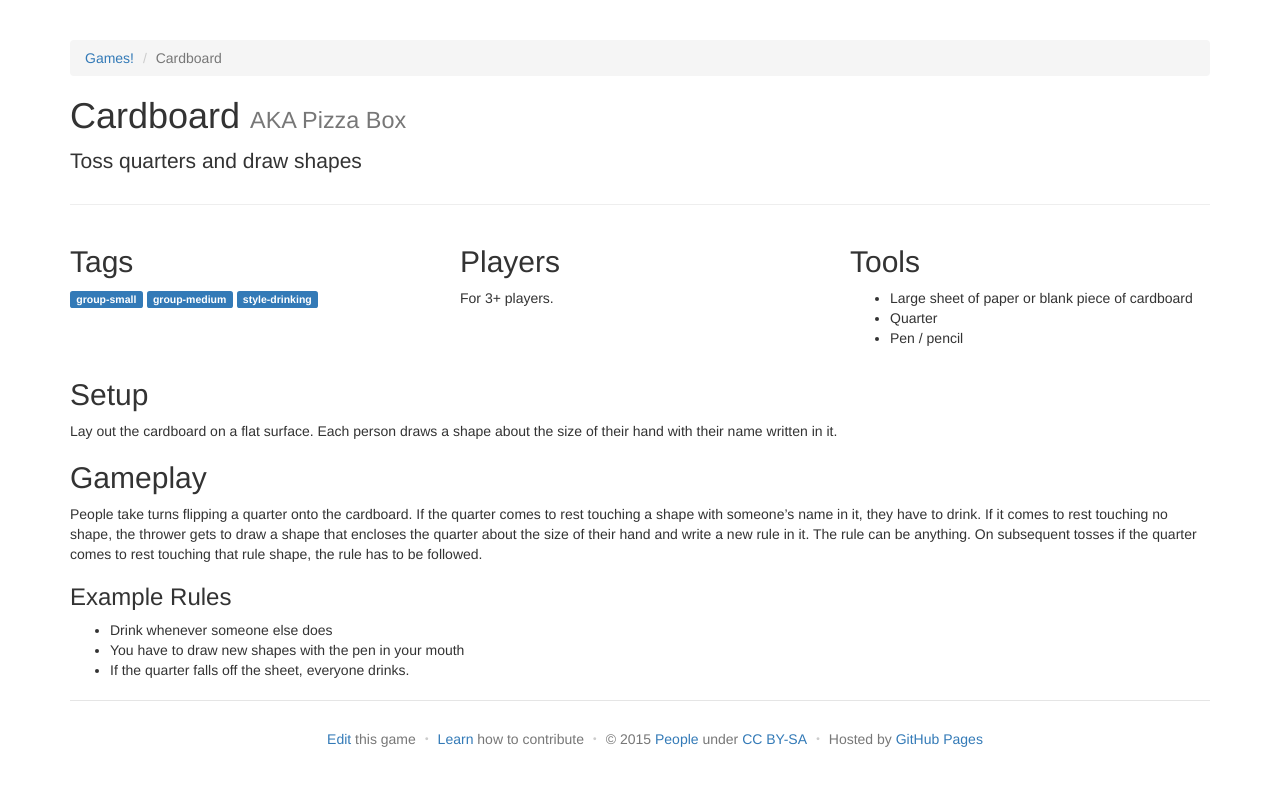
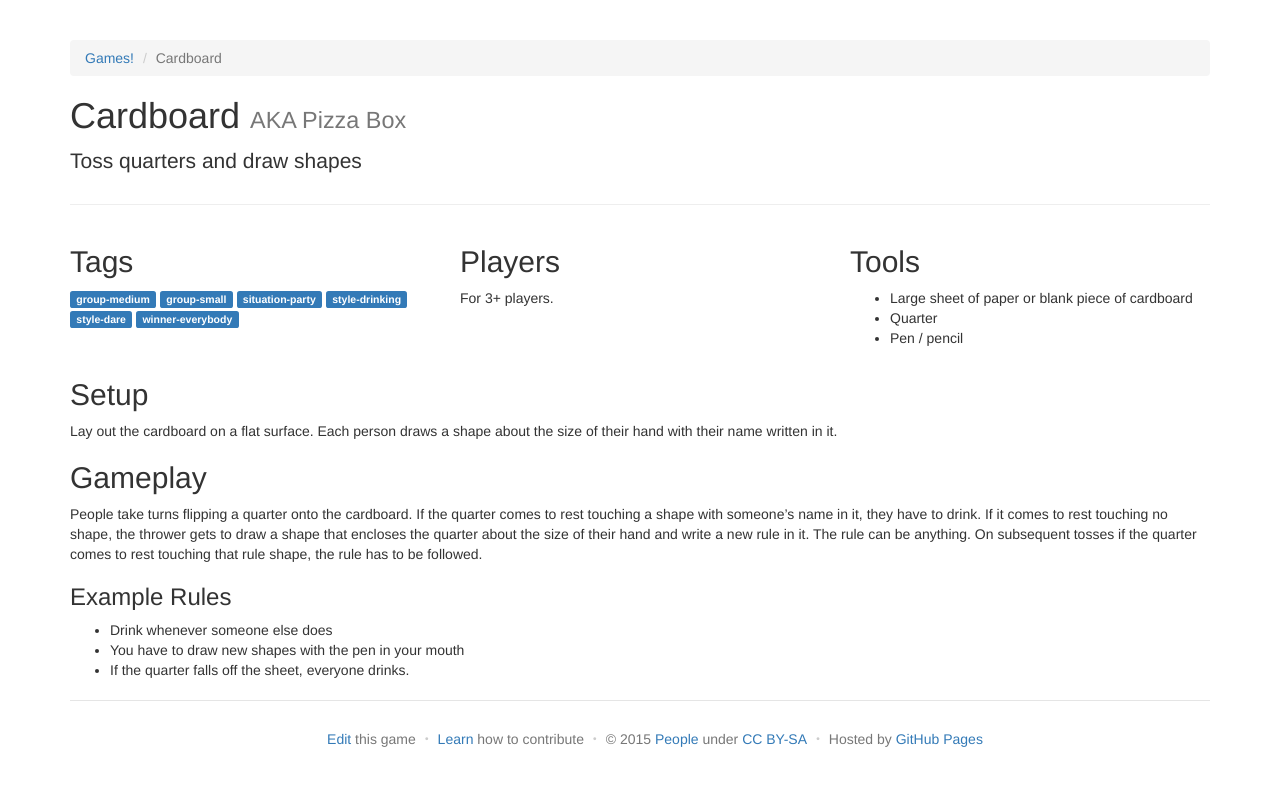
Before and after one commit to davidselassie/games, a Jekyll site: the page built from _games/cardboard.md, in a window 1280 px wide. Shown: the top 786 px of the page. Built offline with Jekyll 4.4.1, drawn with Linux system fonts in a browser that asks for light colours.

Commit message:
Update cardboard.md

```diff
--- a/_games/cardboard.md
+++ b/_games/cardboard.md
@@ -3,9 +3,12 @@ title: Cardboard
 alttitles:
   - Pizza Box
 tags:
+  - group-medium
   - group-small
-  - group-medium
+  - situation-party
   - style-drinking
+  - style-dare
+  - winner-everybody
 
 oneliner: Toss quarters and draw shapes
 players: 3+
```
